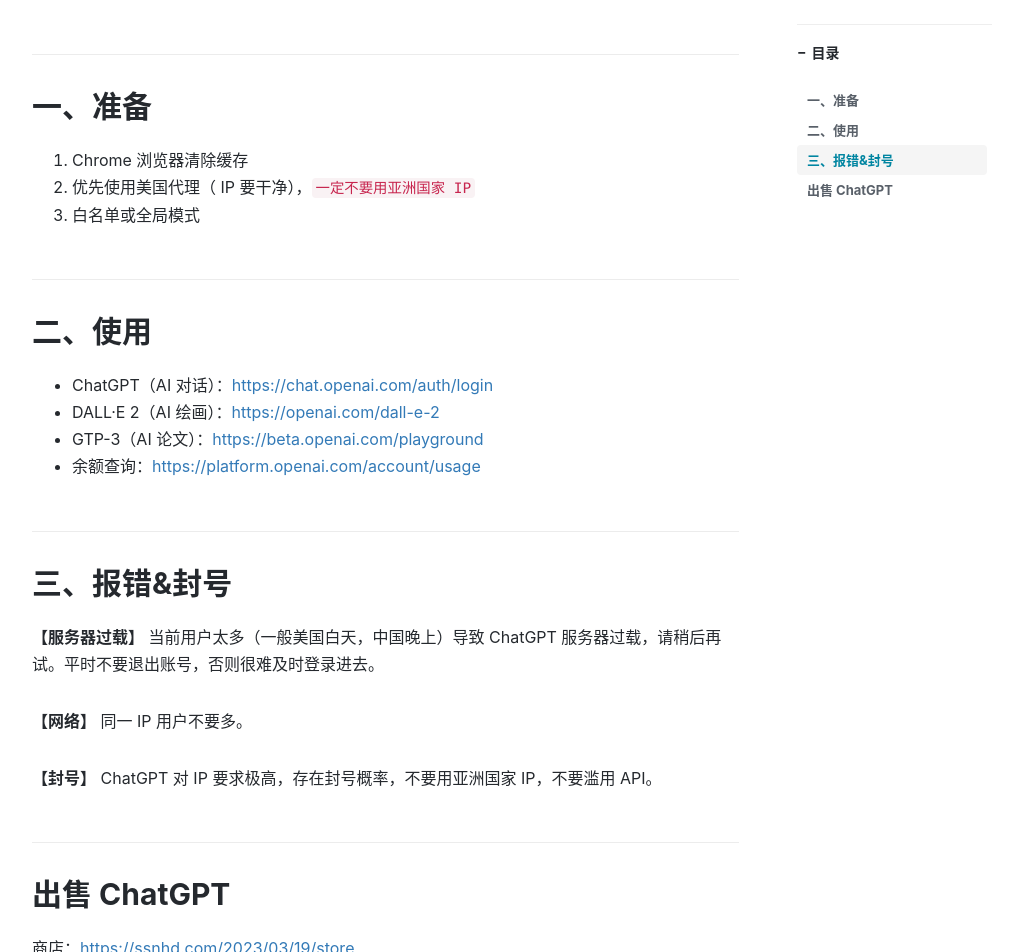
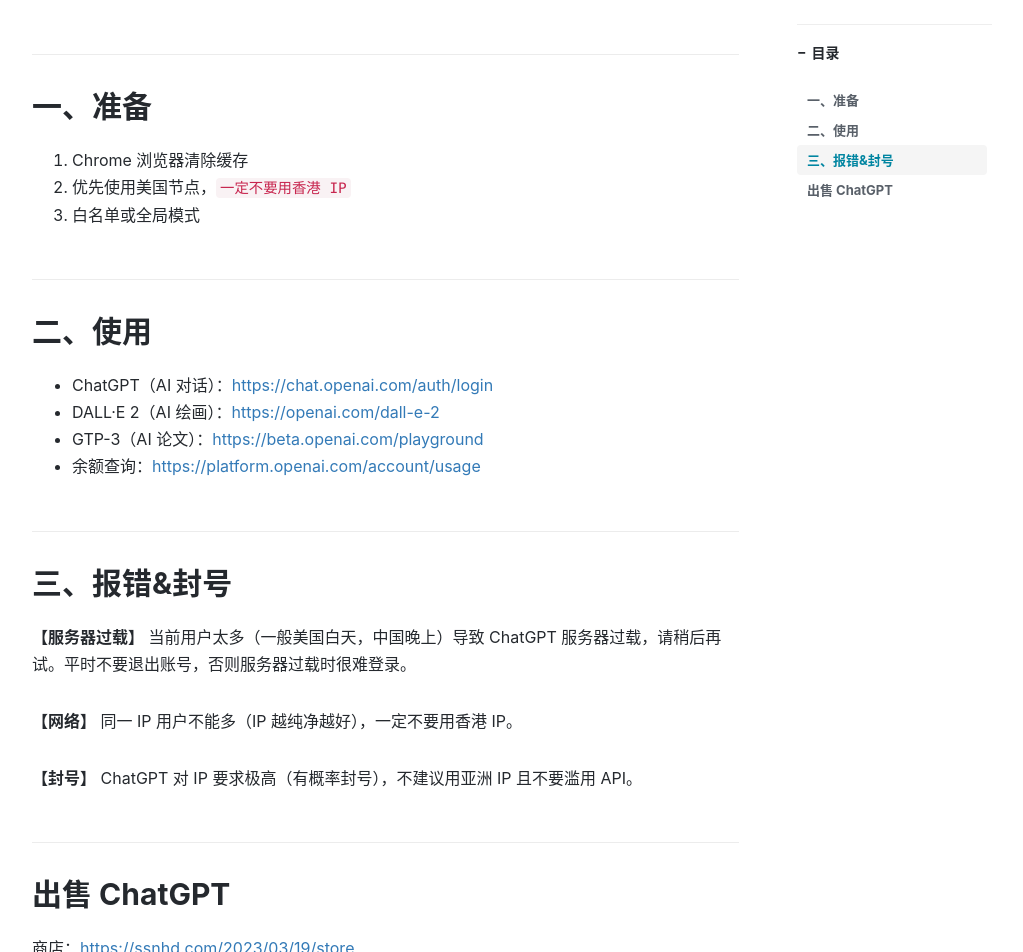
Before and after one commit to ssnhd/ssnhd.github.io, a Jekyll site: the page built from _posts/2023-2-17-ChatGPT.md, in a window 1280 px wide and 1400 px high. Shown: the part 448-1400 px from the top of the window, without its empty margins (233-1256 px from the left). Built offline with Jekyll 4.4.1, drawn with Linux system fonts in a browser that asks for light colours; nearby versions of some CDN libraries; comment, search, counter and statistics services are not loaded.

Commit message:
Update 2023-2-17-ChatGPT.md

```diff
--- a/_posts/2023-2-17-ChatGPT.md
+++ b/_posts/2023-2-17-ChatGPT.md
@@ -15,7 +15,7 @@
 ## 一、准备
 
 1. Chrome 浏览器清除缓存
-2. 优先使用美国代理（ IP 要干净），`一定不要用亚洲国家 IP`
+2. 优先使用美国节点，`一定不要用香港 IP`
 3. 白名单或全局模式
 
 ## 二、使用
@@ -27,11 +27,11 @@
 
 ## 三、报错&封号
 
-**【服务器过载】** 当前用户太多（一般美国白天，中国晚上）导致 ChatGPT 服务器过载，请稍后再试。平时不要退出账号，否则很难及时登录进去。
+**【服务器过载】** 当前用户太多（一般美国白天，中国晚上）导致 ChatGPT 服务器过载，请稍后再试。平时不要退出账号，否则服务器过载时很难登录。
 
-**【网络】** 同一 IP 用户不要多。
+**【网络】** 同一 IP 用户不能多（IP 越纯净越好），一定不要用香港 IP。
 
-**【封号】** ChatGPT 对 IP 要求极高，存在封号概率，不要用亚洲国家 IP，不要滥用 API。
+**【封号】** ChatGPT 对 IP 要求极高（有概率封号），不建议用亚洲 IP 且不要滥用 API。
 
 ## 出售 ChatGPT
 
```
